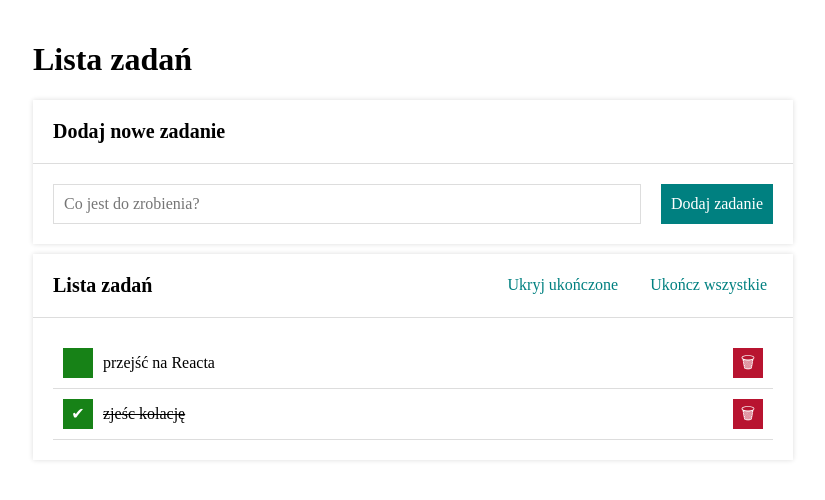
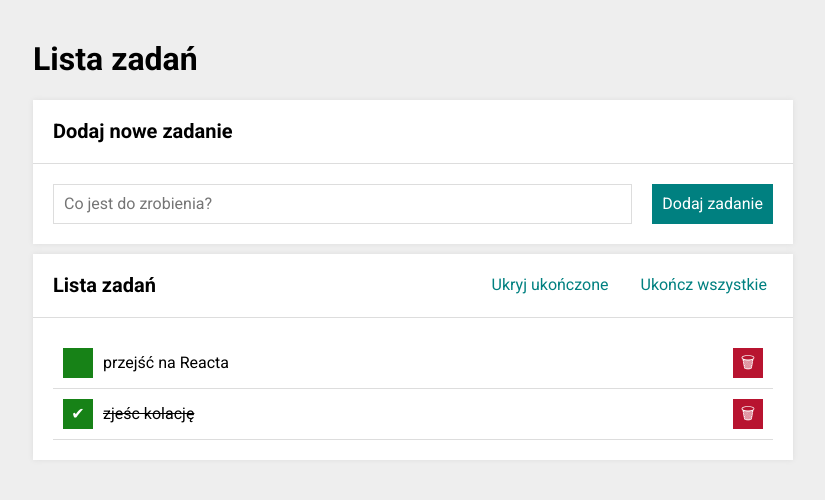
Before and after one commit to b3atman/todos-list-react, a React (Create React App) app: page / in a window 1280 px wide. Shown: the top 500 px of the page, without its empty margins (227-1052 px from the left). Built offline with nearby package versions, Linux system fonts and the light colour scheme.

Commit message:
changes in index.css

```diff
--- a/src/index.css
+++ b/src/index.css
@@ -6,7 +6,7 @@ html {
   box-sizing: inherit;
 }
 
-.body {
+body {
   background-color: #eee;
   font-family: 'Roboto', sans-serif;
 }
```
